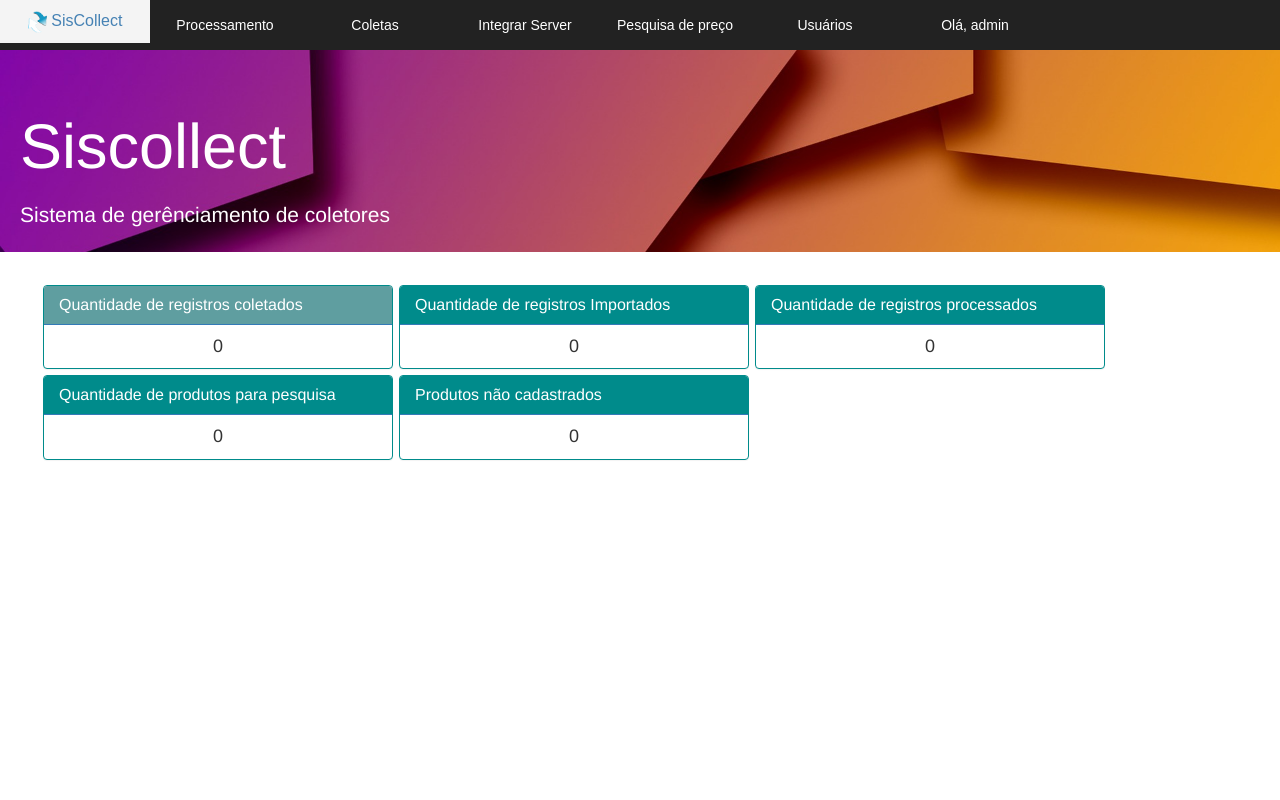
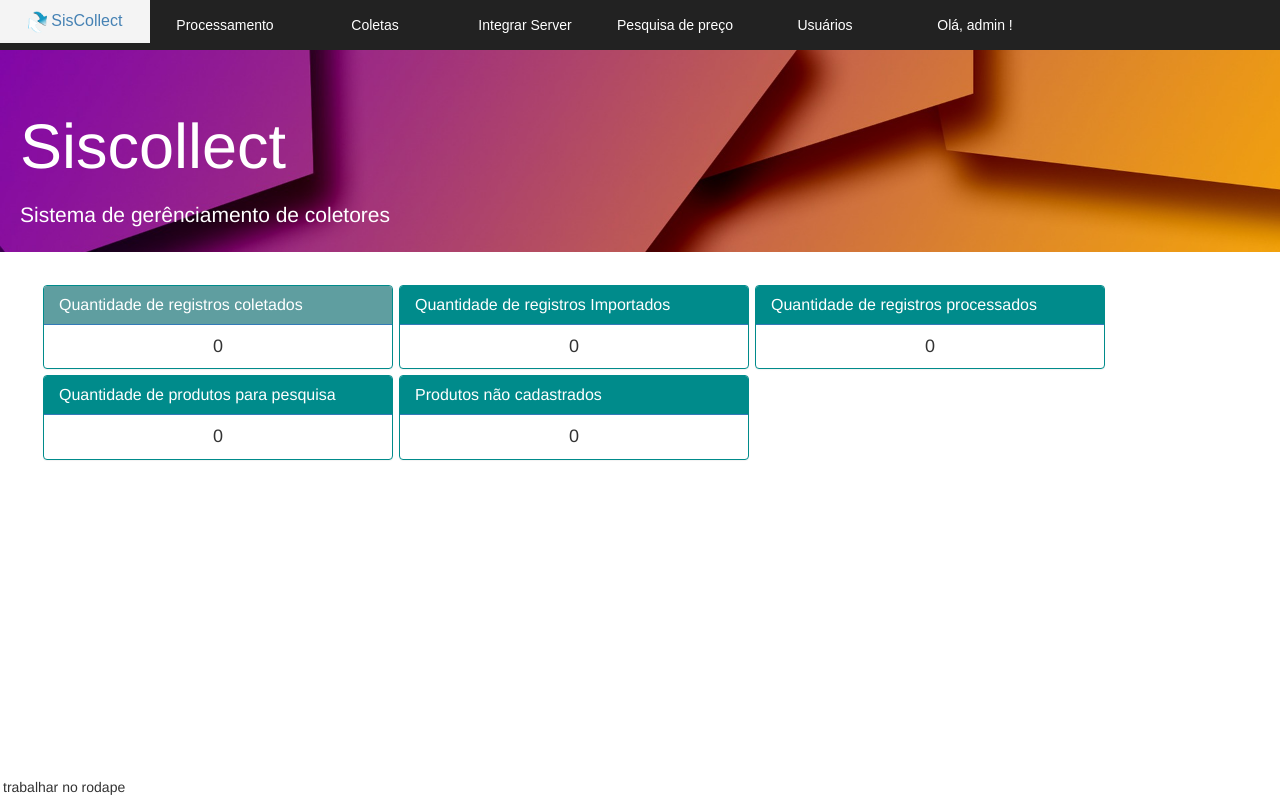
Before and after one commit to TimoteoSantos/Siscollector, a PHP site: page / in a window 1280 px wide. Run offline with PHP 8.4, Linux system fonts and the light colour scheme; a user stored in the database is signed in; data comes from the database, SQL or seed files in the repository; data that the repository does not hold is empty.

Commit message:
atualizaçao e construcao do rodape

```diff
--- a/coletor/css.css
+++ b/coletor/css.css
@@ -81,6 +81,14 @@ form button a{
 	border-color: #008B8B;
 	margin:3px !important;
 }
+
+/* deixa o rodape em baixo da pagina */
+.clear_rodape {
+	clear:left;
+	position: fixed !important;
+	bottom: 0em !important;
+
+  }
 
 .centro {
 	padding: 2px;
--- a/coletor/index.php
+++ b/coletor/index.php
@@ -91,7 +91,7 @@ include 'arquivos_banco/atualizar_automaticamente.php'
 
 
 			<!--painel de contagem produtos nao cadastrados-->
-			<div class="panel panel-primary painel_contagem">
+			<div class="panel panel-primary painel_contagem ">
 				<div class="panel-heading panel-heading_index">
 					<h3 class="panel-title"> <a href="v_listar_tempo_nao_cadastrado.php">Produtos não cadastrados </a></h3>
 				</div>
@@ -101,9 +101,14 @@ include 'arquivos_banco/atualizar_automaticamente.php'
 			</div><!--fim do painel contagem produtos importados-->
 
 
-</section>
+			</section>
+
 		</section>
+
 	</section>
+
+	<?php include 'v_rodape.php' ?>
+
 
 </body>
 </html>
--- a/coletor/v_cabecalho.php
+++ b/coletor/v_cabecalho.php
@@ -52,10 +52,10 @@ $usuario = $_SESSION['usuario'];
 
 		<li><a href="v_usuario.php">Usuários</a></li>
 
-		<li> <a href="#"> Olá, <?php echo $usuario;?> </a>
+		<li> <a href="#"> Olá, <?php echo $usuario ;?> ! </a>
 
 			<ul>
-			<li><a href="#">Versão 2</a></li>
+			<li><a href="#">Versão 2.10</a></li>
 				<li> <a href="arquivos_banco/sair.php" id="red"> Sair </a> </li>
 			</ul>
 
--- /dev/null
+++ b/coletor/v_rodape.php
@@ -0,0 +1,7 @@
+<footer class =" painel_contagem clear_rodape">
+
+
+trabalhar no rodape
+
+
+	</footer>
```
